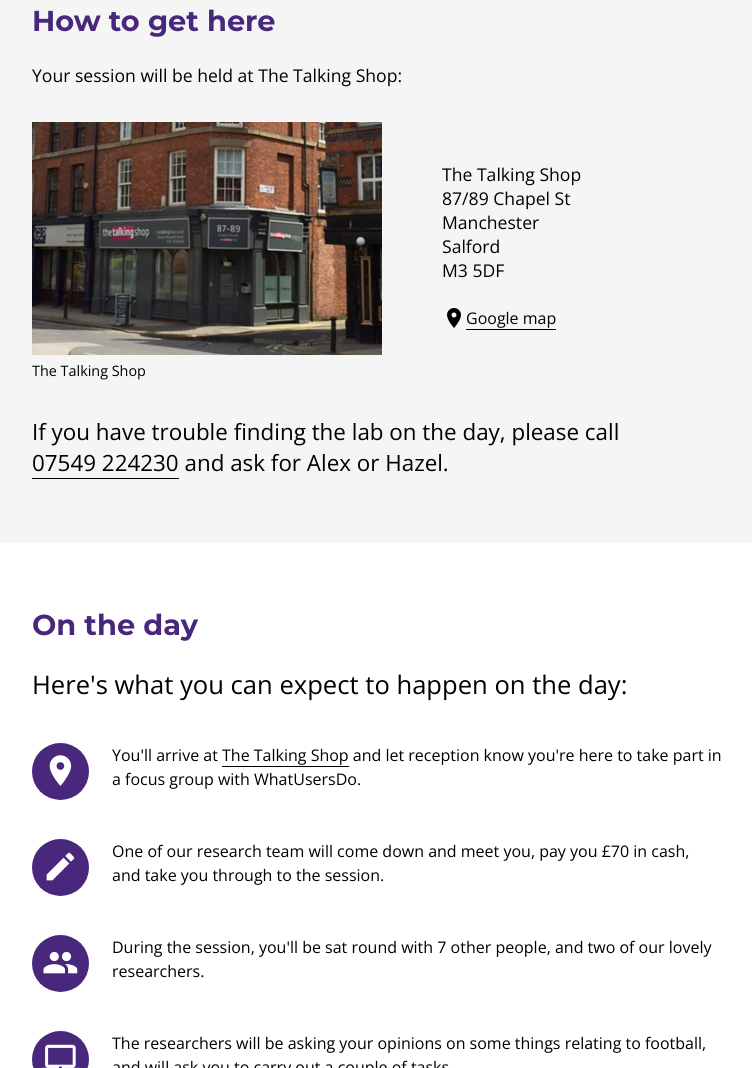
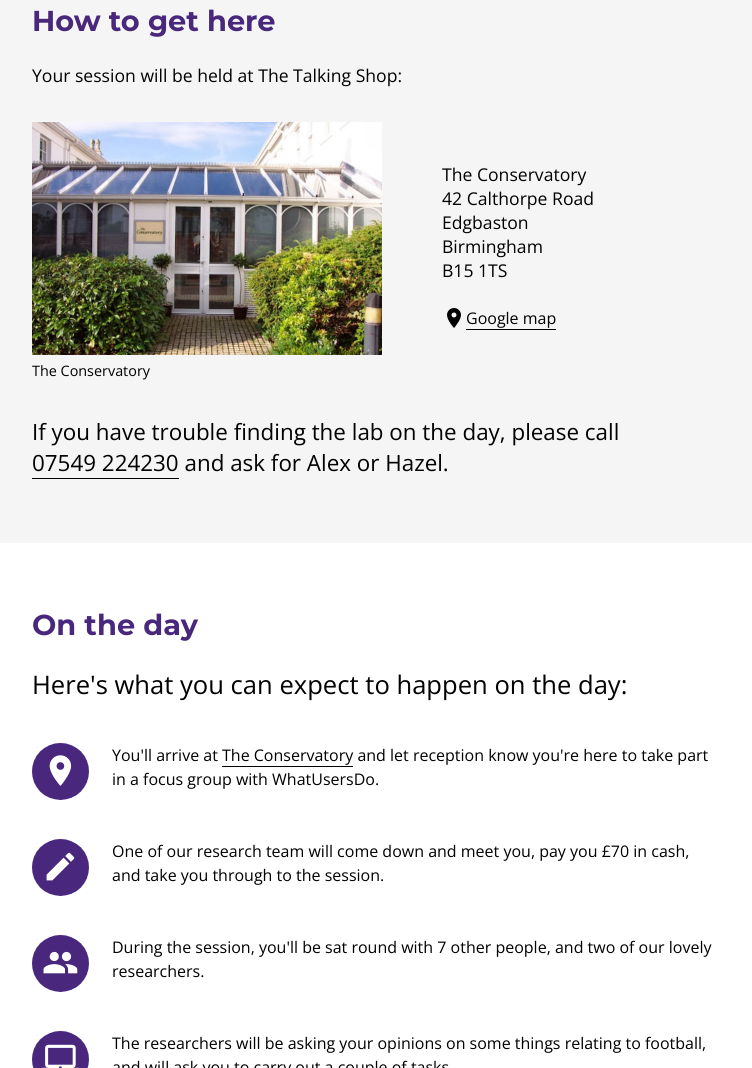
Before and after one commit to newcastle-wud/london-wud.github.io, a plain HTML site: page index.html in a window 1280 px wide. Shown: the part 780-1848 px from the top of the page, without its empty margins (258-1010 px from the left). Drawn offline with nearby package versions, Linux system fonts and the light colour scheme.

Commit message:
updated for birmingham

```diff
--- a/index.html
+++ b/index.html
@@ -17,7 +17,7 @@
   <body>
   	<div class="header">
       <a target="_blank" class="logo-link" href="https://whatusersdo.com"><img alt="WhatUsersDo logo" class="logo" src="assets/images/WUD_logo_icon.png"></a>
-  		<h1>Focus group <span>Manchester, 2017</span></h1>
+  		<h1>Focus group <span>Birmingham, 2017</span></h1>
     </div>
     <div class="hero">
       <p class="nav-intro">On this page:</p>
@@ -41,20 +41,20 @@
     		<p>Your session will be held at The Talking Shop:</p>
         <div class="row">
           <figure class="col-50 location">
-            <img alt="Picture of the College Building" src="assets/images/the-talking-shop-o.jpg" />
-            <figcaption>The Talking Shop</figcaption>
+            <img alt="Picture of the College Building" src="assets/images/birmingham-o.jpg" />
+            <figcaption>The Conservatory</figcaption>
           </figure>
           <div class="col-50 address">
             <div class="h-card vcard">
               <p class="adr h-adr">
-                <span class="fn">The Talking Shop</span>
-                <span class="org">87/89 Chapel St</span>
-                <span class="street-address">Manchester</span>
-                <span class="locality">Salford</span>
-                <span class="postal-code">M3 5DF</span>
+                <span class="fn">The Conservatory</span>
+                <span class="org">42 Calthorpe Road</span>
+                <span class="street-address">Edgbaston</span>
+                <span class="locality">Birmingham</span>
+                <span class="postal-code">B15 1TS</span>
               </p>
             </div>
-          <i class="material-icons map">location_on</i><a class= "map-link" target="_blank" href="https://www.google.co.uk/maps/place/The+Talking+Shop/@53.4845811,-2.25258,17z/data=!3m1!4b1!4m5!3m4!1s0x487bb1c4c15c8cef:0x2b0ff4c6882f5e48!8m2!3d53.4845811!4d-2.2503913">Google map</a>
+          <i class="material-icons map">location_on</i><a class= "map-link" target="_blank" href="https://www.google.co.uk/maps/place/The+Conservatory/@52.4691874,-1.9232958,17z/data=!3m1!4b1!4m5!3m4!1s0x4870bc56d0a25dd7:0x21089da977d4d57a!8m2!3d52.4691874!4d-1.9211018?hl=en">Google map</a>
           </div>
         </div>
     		<p class="help">If you have trouble finding the lab on the day, please call <a class="tel" href="tel:07549224230">07549&nbsp;224230</a> and ask for Alex or Hazel.</p>
@@ -65,7 +65,7 @@
       	<h2>On the day</h2>
       	<p class="intro">Here's what you can expect to happen on the day:</p>
       	<ul class="icon-list">
-      		<li class="icon-list__item"><i class="material-icons">location_on</i> You'll arrive at <a href="#getting-here">The Talking Shop</a> and let reception know you're here to take part in a focus group with WhatUsersDo.</li>
+      		<li class="icon-list__item"><i class="material-icons">location_on</i> You'll arrive at <a href="#getting-here">The Conservatory</a> and let reception know you're here to take part in a focus group with WhatUsersDo.</li>
       		<li class="icon-list__item"><i class="material-icons">mode_edit</i> One of our research team will come down and meet you, pay you &pound;70 in cash, and take you through to the session.</li>
       		<li class="icon-list__item"><i class="material-icons">people</i> During the session, you'll be sat round with 7 other people, and two of our lovely researchers.</li>
           <li class="icon-list__item"><i class="material-icons">laptop_mac</i> The researchers will be asking your opinions on some things relating to football, and will ask you to carry out a couple of tasks.</li>
```
Also changed, not shown: assets/images/birmingham-o.jpg (added), assets/images/city-university.png (deleted), assets/images/the-talking-shop-o.jpg (deleted), assets/images/the-talking-shop.jpg (deleted), 1 other file.
